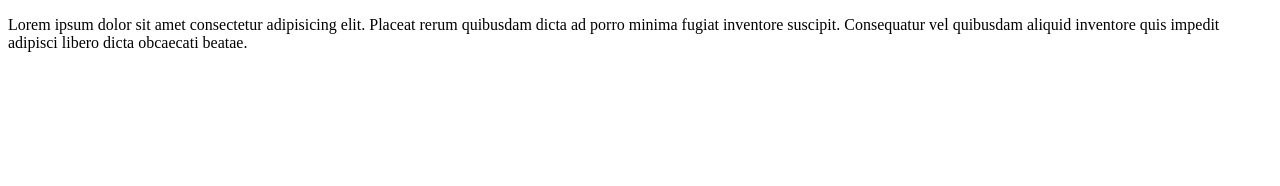
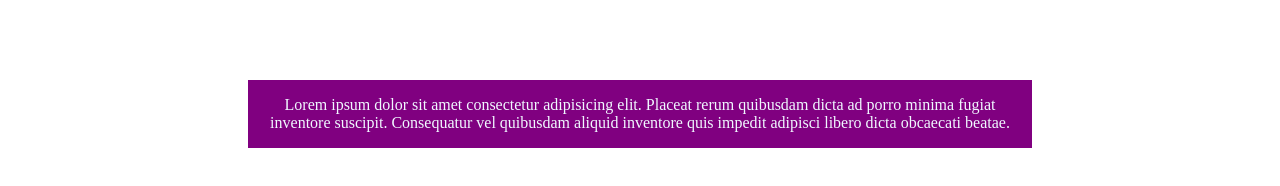
Before and after one commit to JoeClos/test-coding-project-skills, a plain HTML site: page index.html in a window 1280 px wide. Drawn offline with Linux system fonts and the light colour scheme.

Commit message:
Apply CSS for paragraph

```diff
--- a/index.html
+++ b/index.html
@@ -5,8 +5,9 @@
     <meta http-equiv="X-UA-Compatible" content="IE=edge">
     <meta name="viewport" content="width=device-width, initial-scale=1.0">
     <title>Document</title>
+    <link rel="stylesheet" href="/style.css">
 </head>
 <body>
-    <p>Lorem ipsum dolor sit amet consectetur adipisicing elit. Placeat rerum quibusdam dicta ad porro minima fugiat inventore suscipit. Consequatur vel quibusdam aliquid inventore quis impedit adipisci libero dicta obcaecati beatae.</p>
+    <p class="first-para">Lorem ipsum dolor sit amet consectetur adipisicing elit. Placeat rerum quibusdam dicta ad porro minima fugiat inventore suscipit. Consequatur vel quibusdam aliquid inventore quis impedit adipisci libero dicta obcaecati beatae.</p>
 </body>
 </html>
--- a/style.css
+++ b/style.css
@@ -0,0 +1,7 @@
+.first-para{
+    background-color: purple;
+    color: aliceblue;
+    padding: 1rem;
+    margin: 5rem 15rem;
+    text-align: center;
+}
```
